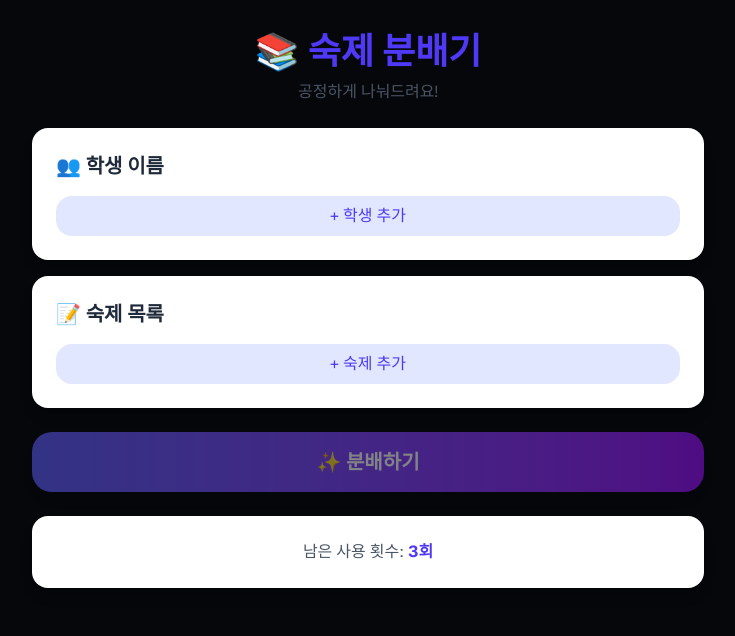
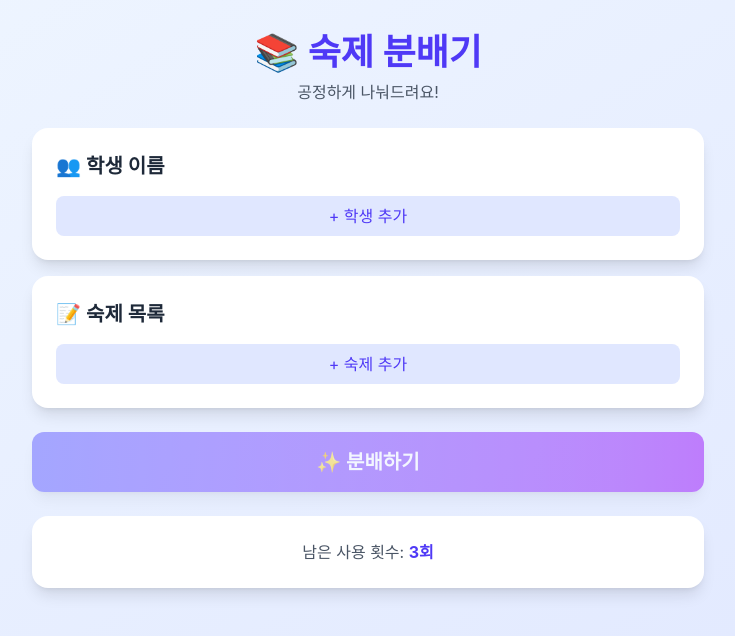
Before and after one commit to classmatecomco-sudo/Project1, a Next.js app: page / in a window 1280 px wide. Shown: the top 636 px of the page, without its empty margins (272-1007 px from the left). Built offline with nearby package versions, Linux system fonts and the light colour scheme.

Commit message:
Fix CSS styling issues

```diff
--- a/app/globals.css
+++ b/app/globals.css
@@ -1,89 +1,19 @@
 @import 'tailwindcss';
 
-@custom-variant dark (&:is(.dark *));
-
 :root {
-  --background: oklch(0.13 0.01 260);
-  --foreground: oklch(0.95 0 0);
-  --card: oklch(0.2 0.01 260);
-  --card-foreground: oklch(0.95 0 0);
-  --popover: oklch(0.2 0.01 260);
-  --popover-foreground: oklch(0.95 0 0);
-  --primary: oklch(0.75 0.18 160);
-  --primary-foreground: oklch(0.13 0.01 260);
-  --secondary: oklch(0.25 0.01 260);
-  --secondary-foreground: oklch(0.9 0 0);
-  --muted: oklch(0.25 0.01 260);
-  --muted-foreground: oklch(0.6 0 0);
-  --accent: oklch(0.85 0.15 85);
-  --accent-foreground: oklch(0.13 0.01 260);
-  --destructive: oklch(0.55 0.22 25);
-  --destructive-foreground: oklch(0.95 0 0);
-  --border: oklch(0.3 0.01 260);
-  --input: oklch(0.25 0.01 260);
-  --ring: oklch(0.75 0.18 160);
-  --chart-1: oklch(0.75 0.18 160);
-  --chart-2: oklch(0.85 0.15 85);
-  --chart-3: oklch(0.7 0.15 200);
-  --chart-4: oklch(0.65 0.2 320);
-  --chart-5: oklch(0.6 0.2 30);
-  --radius: 1rem;
-  --sidebar: oklch(0.15 0.01 260);
-  --sidebar-foreground: oklch(0.95 0 0);
-  --sidebar-primary: oklch(0.75 0.18 160);
-  --sidebar-primary-foreground: oklch(0.13 0.01 260);
-  --sidebar-accent: oklch(0.25 0.01 260);
-  --sidebar-accent-foreground: oklch(0.95 0 0);
-  --sidebar-border: oklch(0.3 0.01 260);
-  --sidebar-ring: oklch(0.75 0.18 160);
+  --background: #f8fafc;
+  --foreground: #0f172a;
 }
 
-@theme inline {
-  --font-sans: 'Geist', 'Geist Fallback';
-  --font-mono: 'Geist Mono', 'Geist Mono Fallback';
-  --color-background: var(--background);
-  --color-foreground: var(--foreground);
-  --color-card: var(--card);
-  --color-card-foreground: var(--card-foreground);
-  --color-popover: var(--popover);
-  --color-popover-foreground: var(--popover-foreground);
-  --color-primary: var(--primary);
-  --color-primary-foreground: var(--primary-foreground);
-  --color-secondary: var(--secondary);
-  --color-secondary-foreground: var(--secondary-foreground);
-  --color-muted: var(--muted);
-  --color-muted-foreground: var(--muted-foreground);
-  --color-accent: var(--accent);
-  --color-accent-foreground: var(--accent-foreground);
-  --color-destructive: var(--destructive);
-  --color-destructive-foreground: var(--destructive-foreground);
-  --color-border: var(--border);
-  --color-input: var(--input);
-  --color-ring: var(--ring);
-  --color-chart-1: var(--chart-1);
-  --color-chart-2: var(--chart-2);
-  --color-chart-3: var(--chart-3);
-  --color-chart-4: var(--chart-4);
-  --color-chart-5: var(--chart-5);
-  --radius-sm: calc(var(--radius) - 4px);
-  --radius-md: calc(var(--radius) - 2px);
-  --radius-lg: var(--radius);
-  --radius-xl: calc(var(--radius) + 4px);
-  --color-sidebar: var(--sidebar);
-  --color-sidebar-foreground: var(--sidebar-foreground);
-  --color-sidebar-primary: var(--sidebar-primary);
-  --color-sidebar-primary-foreground: var(--sidebar-primary-foreground);
-  --color-sidebar-accent: var(--sidebar-accent);
-  --color-sidebar-accent-foreground: var(--sidebar-accent-foreground);
-  --color-sidebar-border: var(--sidebar-border);
-  --color-sidebar-ring: var(--sidebar-ring);
+@media (prefers-color-scheme: dark) {
+  :root {
+    --background: #0a0a0a;
+    --foreground: #ededed;
+  }
 }
 
-@layer base {
-  * {
-    @apply border-border outline-ring/50;
-  }
-  body {
-    @apply bg-background text-foreground;
-  }
+body {
+  background: var(--background);
+  color: var(--foreground);
+  font-family: -apple-system, BlinkMacSystemFont, 'Segoe UI', 'Roboto', 'Oxygen', 'Ubuntu', 'Cantarell', sans-serif;
 }
--- a/app/page.tsx
+++ b/app/page.tsx
@@ -49,7 +49,7 @@ export default function Home() {
   }
 
   return (
-    <main className="min-h-screen bg-background p-4 md:p-8">
+    <main className="min-h-screen bg-gradient-to-br from-blue-50 to-indigo-100 p-4 md:p-8">
       <div className="mx-auto max-w-2xl space-y-6">
         <Header />
 
```
